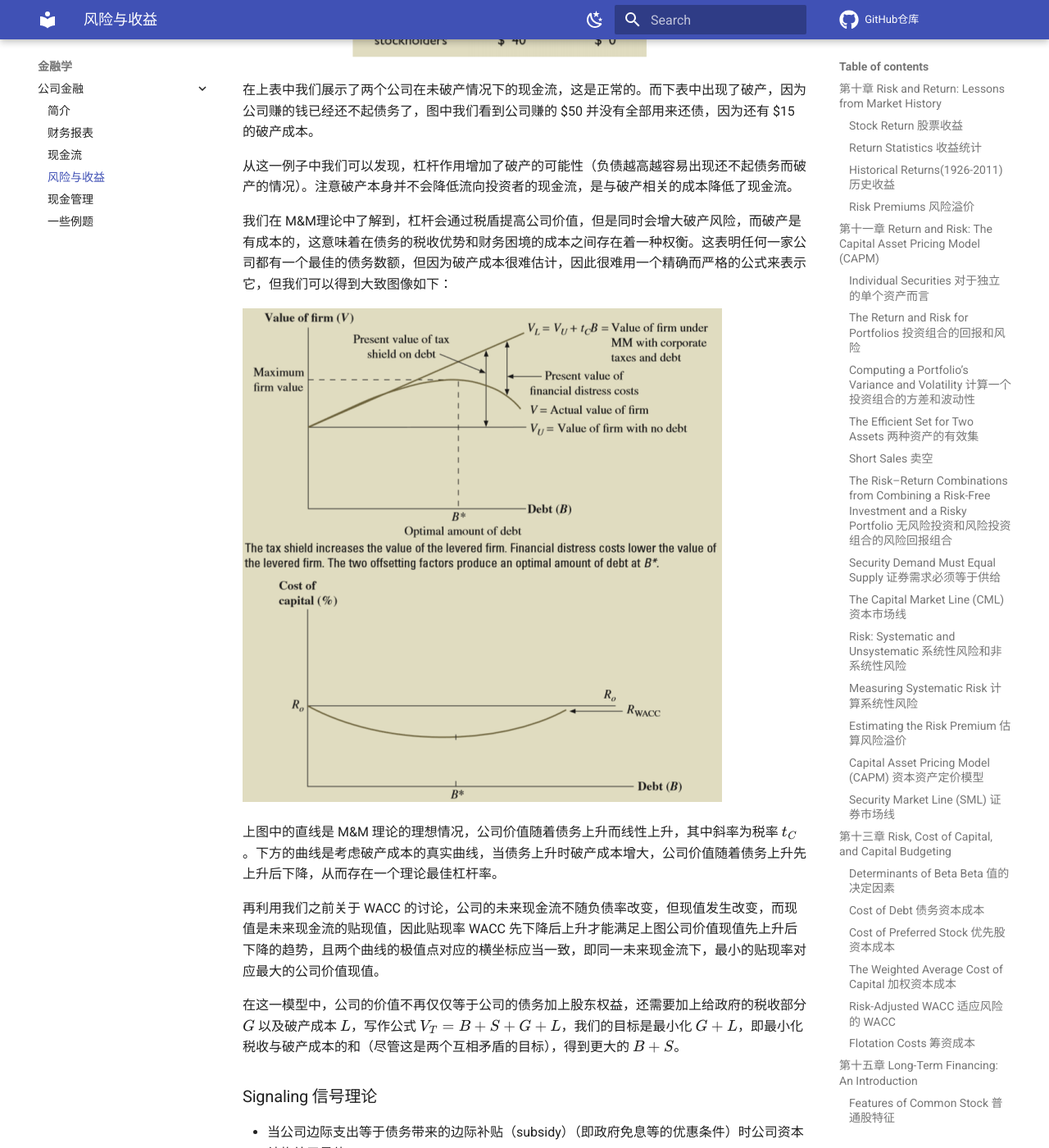
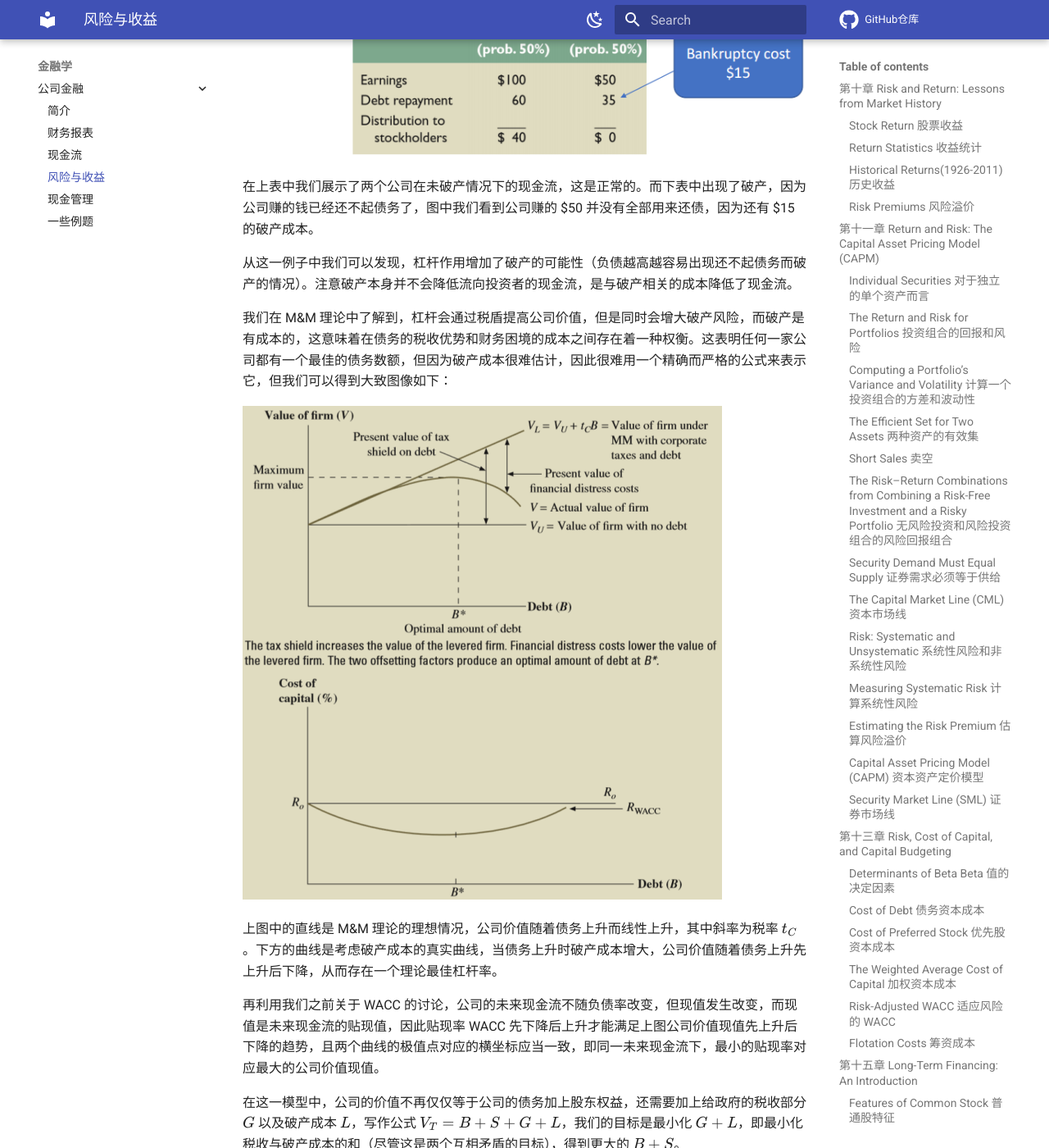
Before and after one commit to yhwu-is/Notes, an MkDocs documentation site: the page built from docs/finance/corporate/P3.md, in a window 1280 px wide and 1400 px high, scrolled down 21202 px. Shown: the whole window at 82% size. Built offline with MkDocs 1.6.1 and Material for MkDocs 9.7.7, drawn with Linux system fonts in a browser that asks for light colours; comment, search, counter and statistics services are not loaded; some of the changed text lies outside the part shown.

```diff
--- a/docs/finance/corporate/P3.md
+++ b/docs/finance/corporate/P3.md
@@ -503,7 +505,7 @@ Description of Financial Distress Costs 财务危机成本的来源：
 
 从这一例子中我们可以发现，杠杆作用增加了破产的可能性（负债越高越容易出现还不起债务而破产的情况）。注意破产本身并不会降低流向投资者的现金流，是与破产相关的成本降低了现金流。
 
-我们在 M&M理论中了解到，杠杆会通过税盾提高公司价值，但是同时会增大破产风险，而破产是有成本的，这意味着在债务的税收优势和财务困境的成本之间存在着一种权衡。这表明任何一家公司都有一个最佳的债务数额，但因为破产成本很难估计，因此很难用一个精确而严格的公式来表示它，但我们可以得到大致图像如下：
+我们在 M&M 理论中了解到，杠杆会通过税盾提高公司价值，但是同时会增大破产风险，而破产是有成本的，这意味着在债务的税收优势和财务困境的成本之间存在着一种权衡。这表明任何一家公司都有一个最佳的债务数额，但因为破产成本很难估计，因此很难用一个精确而严格的公式来表示它，但我们可以得到大致图像如下：
 
 ![](./assets/3-8.png)
 
```
Also changed, not shown: other parts of docs/finance/corporate/P3.md (+6 -2 lines), docs/finance/corporate/P1.md (+2 -2 lines), docs/finance/corporate/P2.md (+1 -1 lines).
